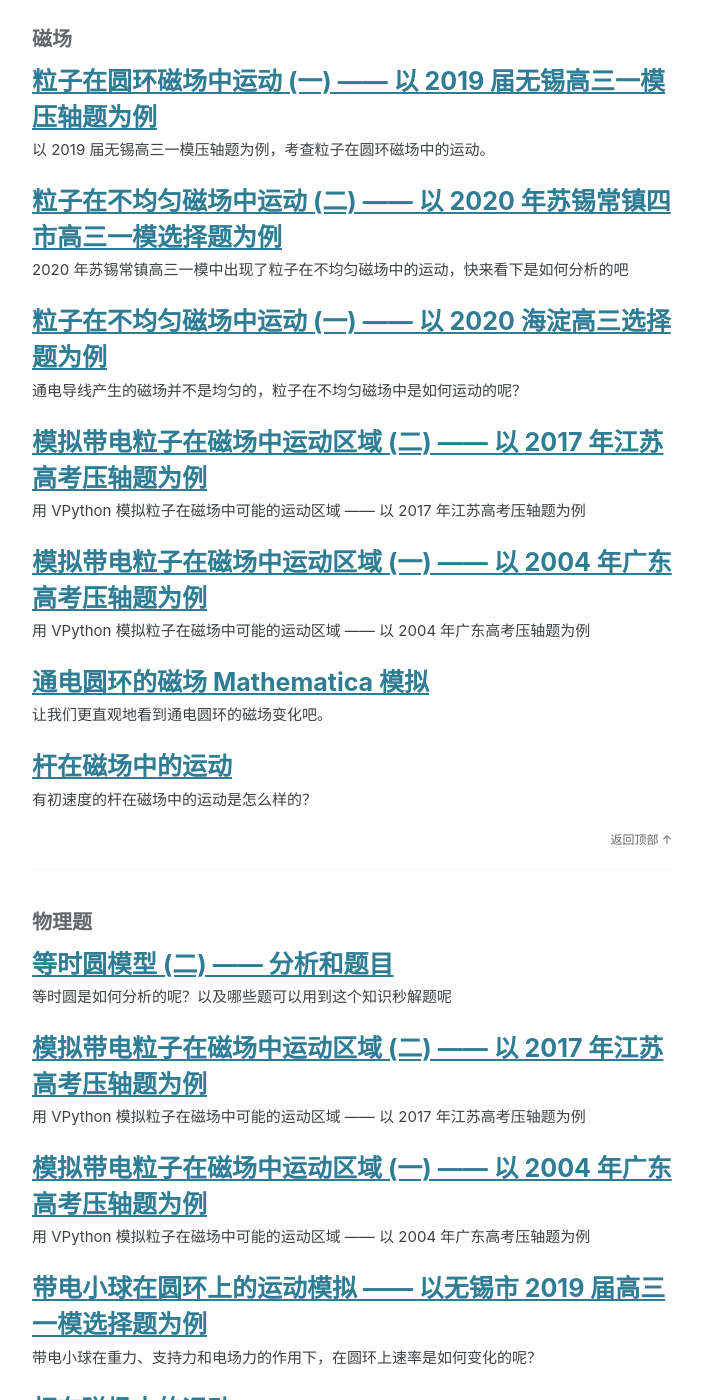
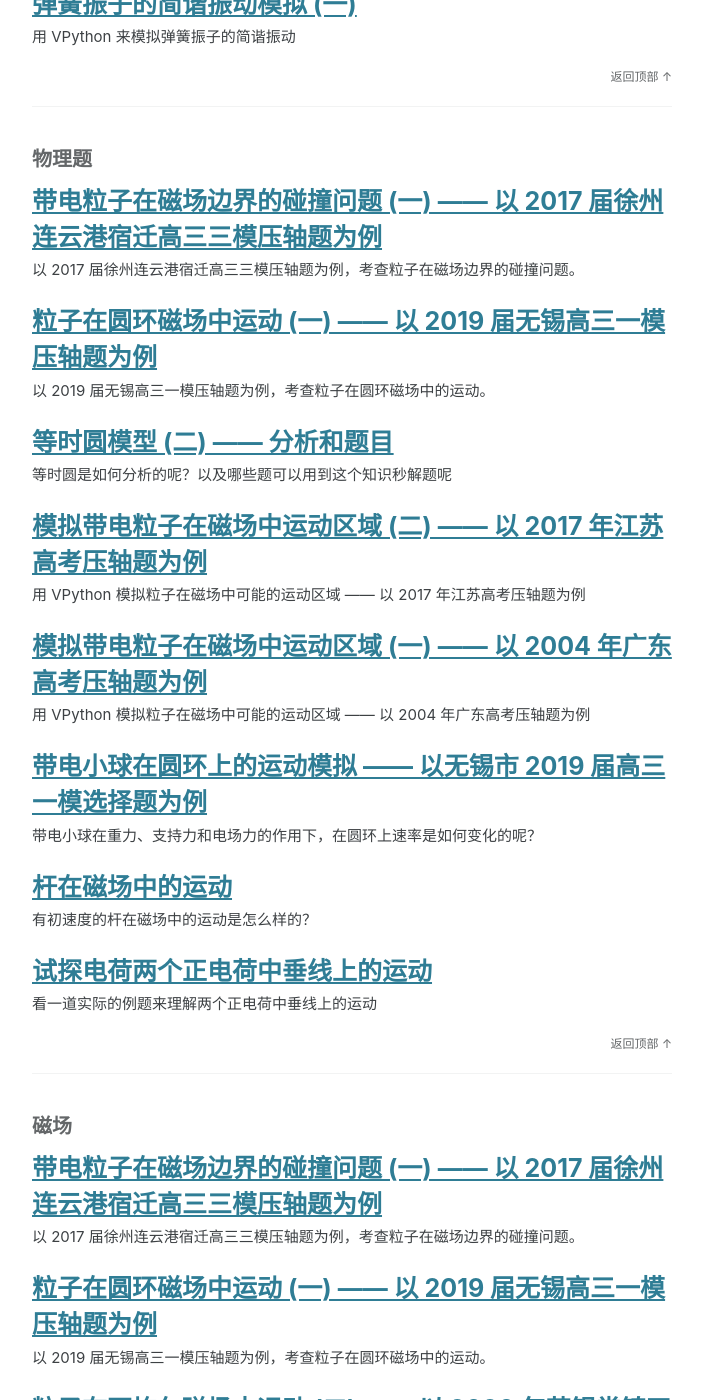
Before and after one commit to physicsay/physicsay-physicsay.github.io, a Jekyll site: the page built from tags.html, in a window 1280 px wide and 1400 px high, scrolled down 3639 px. Shown: the whole window, without its empty margins (288-991 px from the left). Built offline with Jekyll 4.4.1, drawn with Linux system fonts in a browser that asks for light colours; cached includes are drawn as plain includes; nearby versions of some CDN libraries; some of the changed text lies outside the part shown.

Commit message:
2020-05-20-collision

```diff
--- a/_posts/2020-05-18-motion-in-magnetic-ring-1.md
+++ b/_posts/2020-05-18-motion-in-magnetic-ring-1.md
@@ -5,6 +5,7 @@ date: 2020-05-18 13:51:14
 tags:
 - 可视化
 - 磁场
+- 物理题
 categories:  electromagnetism
 description: 以 2019 届无锡高三一模压轴题为例，考查粒子在圆环磁场中的运动。
 ---
--- /dev/null
+++ b/_posts/2020-05-20-collision-in-magnetic-field-1.md
@@ -0,0 +1,118 @@
+---
+title:  带电粒子在磁场边界的碰撞问题 (一) —— 以 2017 届徐州连云港宿迁高三三模压轴题为例
+url: collision-in-magnetic-field-1
+date: 2020-05-20 16:21:04
+tags:
+- 可视化
+- 磁场
+- 物理题
+categories:  electromagnetism
+description: 以 2017 届徐州连云港宿迁高三三模压轴题为例，考查粒子在磁场边界的碰撞问题。
+---
+
+## 0. 模拟题
+
+我们来看下 2017 届徐州连云港宿迁高三三模压轴题，是关于粒子在磁场边界的碰撞问题。
+
+**一圆筒的横截面如图所示，圆心为 O、半径为 R，在筒上有两个小孔 M、N 且 M、O、N 在同一水平线上。圆筒所在区域有垂直于圆筒截面的匀强磁场，磁感应强度大小为 B，在圆筒左侧有一个加速电场．一个质量为 $m$、电荷量为 $q$ 的带正电粒子，由静止经电场加速后从 M 孔沿 MO 方向射入圆筒。已知粒子与圆筒碰撞时电荷量保持不变，碰撞后速度大小不变，方向与碰撞前相反，不计粒子重力。**
+
+**(1) 若加速电压为 $U_0$，要使粒子沿直线 MN 运动，需在圆筒内部空间加一匀强电场，求所加电场的电场强度大小 $E$；**
+**(2) 若带电粒子与圆筒碰撞三次后从小孔 N 处射出，求粒子在圆筒中运动时间 $t$; **
+**(3) 若带电粒子与圆筒碰撞后不越过小孔 M，而是直接从小孔 M 处射出，求带电粒子射入圆筒时的速度 $v$ .**
+
+<img src='/assets/images/2020-05-20-collision-in-magnetic-field-1/fig.png' style='zoom:40%; margin: 0 auto; display: block;'/>
+
+## 1. 解析
+### 1.1 第一问
+
+粒子在加速电场中运动时，有动能定理：
+
+$$
+qU_0 = \frac{1}{2}mv_0^2
+$$
+
+在磁场运动时，洛伦兹力向上，粒子沿着直线 MN 运动，则粒子受到的洛伦兹力和电场力平衡，有 $qvB = qE$，可解得
+
+$$
+E = B\sqrt{\frac{2qU_0}{m}}
+$$
+
+电场方向向下。
+
+### 1.2 第二问
+
+带电粒子在磁场中的运动周期为 $T = \frac{2\pi m}{qB}$
+
+带电粒子磁场边界碰撞三次，共有两种情况：
+
+**1.** 偏转较大的情况
+
+如下图所示，相邻两次碰撞点与圆心连线夹角为 $\alpha = \frac{\pi}{4}$
+
+<img src='/assets/images/2020-05-20-collision-in-magnetic-field-1/situation1.png' style='zoom:40%; margin: 0 auto; display: block;'/>
+
+对应粒子偏转圆心角为 $\beta = \pi - \frac{\pi}{4} = \frac{3\pi}{4}$
+
+整个运动周期的时间为：
+
+$$
+t = 4 × \frac{\beta}{2\pi} T = \frac{3\pi m}{qB}
+$$
+
+用 VPython 模拟粒子的运动状态，如下所示：
+
+<img src='/assets/images/2020-05-20-collision-in-magnetic-field-1/situation1.gif' style='zoom:40%; margin: 0 auto; display: block;'/>
+
+**2.** 偏转较小的情况
+
+相邻两次碰撞点与圆心连线夹角为 $\alpha = \frac{3\pi}{4}$，即对应粒子偏转圆心角为 $\beta' = \pi - \frac{3\pi}{4} = \frac{\pi}{4}$
+
+<img src='/assets/images/2020-05-20-collision-in-magnetic-field-1/situation2.png' style='zoom:40%; margin: 0 auto; display: block;'/>
+
+整个运动周期的时间为：
+
+$$
+t = 4 × \frac{\beta'}{2\pi} T = \frac{\pi m}{qB}
+$$
+
+用 VPython 模拟粒子的运动状态，如下所示：
+
+<img src='/assets/images/2020-05-20-collision-in-magnetic-field-1/situation2.gif' style='zoom:40%; margin: 0 auto; display: block;'/>
+
+### 1.3 第三问
+
+粒子从 M 点射入磁场的速度为 $v$，半径为 $r$，则有 $qvB = m\frac{v^2}{R}$。设粒子与磁场边界碰撞次数为 $n$，来考察粒子的运动，判断能否从 M 点原路出射。
+
+<img src='/assets/images/2020-05-20-collision-in-magnetic-field-1/situation3.png' style='zoom:40%; margin: 0 auto; display: block;'/>
+
+上图给出了不同的碰撞次数粒子的运动轨迹，值得注意的是，在 $n = 3$ 和 $n = 5$ 时，粒子是从 N 点出射(此处为直观显示，将碰撞轨迹全部绘制)
+
+即当碰撞次数为偶数时，粒子才能从 M 点出射。
+
+考虑 $n = 2$ 的出射情况
+
+<img src='/assets/images/2020-05-20-collision-in-magnetic-field-1/situation3_analysis.png' style='zoom:40%; margin: 0 auto; display: block;'/>
+
+此时圆被等份成 3 份，圆心角为 $\frac{2\pi}{3} = 120°$，而在 $\triangle MOO_2$ 中，$\theta = \frac{1}{2} × 120° = 60°$，利用三角函数有
+
+$$
+tan(\frac{\pi}{3}) = \frac{MO_2}{MO} = \frac{r}{R}
+$$
+
+可以得到
+
+$$
+r = R \cdot tan(\frac{\pi}{3})
+$$
+
+归纳可得，当 $n$ 为偶数时，有
+
+$$
+r = R \cdot tan(\frac{\pi}{n+1})
+$$
+
+再结合 $r = \frac{mv}{qB}$，可得
+
+$$
+v = \frac{qBR}{m} \cdot tan(\frac{\pi}{n+1}), (n = 2, 4, 6,...)
+$$
```
Also changed, not shown: assets/images/2020-05-20-collision-in-magnetic-field-1/fig.png (added), assets/images/2020-05-20-collision-in-magnetic-field-1/situation1.gif (added), assets/images/2020-05-20-collision-in-magnetic-field-1/situation1.png (added), assets/images/2020-05-20-collision-in-magnetic-field-1/situation2.gif (added), assets/images/2020-05-20-collision-in-magnetic-field-1/situation2.png (added), assets/images/2020-05-20-collision-in-magnetic-field-1/situation3.png (added), assets/images/2020-05-20-collision-in-magnetic-field-1/situation3_analysis.png (added).
